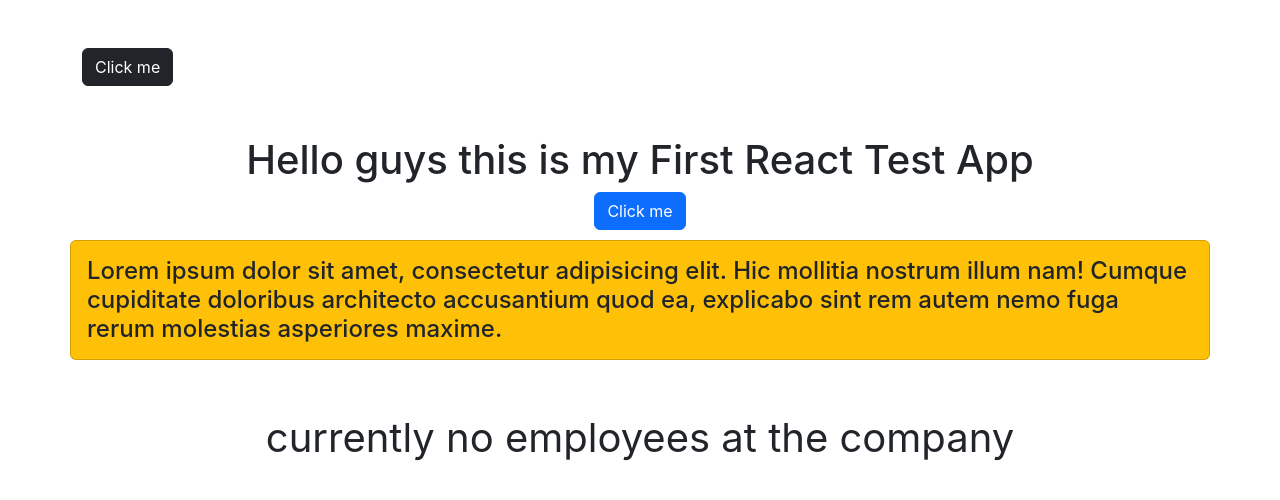
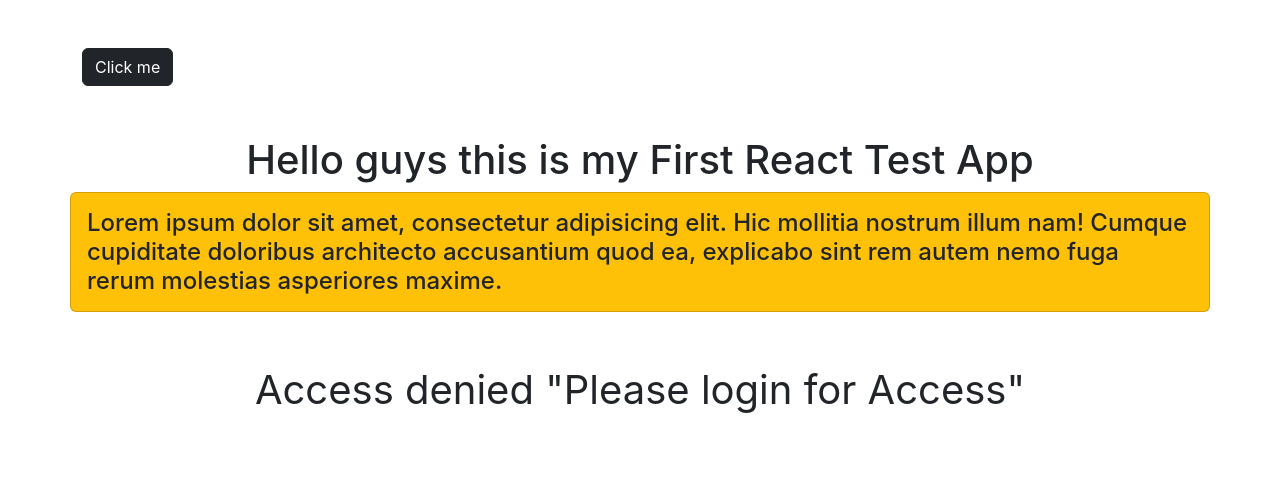
Before and after one commit to kiran8688/myReact-test, a React (Create React App) app: page / in a window 1280 px wide. Shown: the top 500 px of the page. Built offline with nearby package versions, Linux system fonts and the light colour scheme.

Commit message:
nothing commit

```diff
--- a/src/App.js
+++ b/src/App.js
@@ -3,40 +3,40 @@ import './App.css';
 import Home from './Components/Home/Home';
 import Button from './Components/Buttons/Button';
 import Employees from './Components/Employees/Employees';
-import { Component} from 'react';
+import { Component } from 'react';
 // import Home from './Components/home/home';
-class App extends Component{
+class App extends Component {
 
 
 
   state = {
-       employees :
+    employees:
       [
-            {id: 1, name: 'Emp-1', DOB: 1999, designation: 'Software', exp: 2},
-            {id: 2, name: 'Emp-2', DOB: 1991, designation: 'Engineer', exp: 5},
-            {id: 3, name: 'Emp-3', DOB: 1993, designation: 'Manager', exp: 10},
-            {id: 4, name: 'Emp-4', DOB: 1989, designation: 'Servent', exp: 7},
-            {id: 5, name: 'Emp-5', DOB: 1970, designation: 'Driver', exp: 11},
-            {id: 6, name: 'Emp-6', DOB: 1978, designation: 'Coder', exp: 15},
-            {id: 7, name: 'Emp-7', DOB: 1996, designation: 'Analyst', exp: 20},
-            {id: 8, name: 'Emp-8', DOB: 1985, designation: 'Security', exp: 12},
-            {id: 9, name: 'Emp-9', DOB: 1975, designation: 'Software', exp: 18},
-            {id: 10, name: 'Emp-10', DOB: 1990, designation: 'Coder', exp: 10},
-            {id: 11, name: 'Emp-11', DOB: 1971, designation: 'Plumber', exp: 14},
-            {id: 12, name: 'Emp-12', DOB: 1961, designation: 'Contractor', exp: 17},
-            {id: 13, name: 'Emp-13', DOB: 1983, designation: 'Tester', exp: 4},
-            {id: 14, name: 'Emp-14', DOB: 1994, designation: 'Developer', exp: 22},
-            {id: 15, name: 'Emp-15', DOB: 1974, designation: 'Software', exp: 11},
+        { id: 1, name: 'Emp-1', DOB: 1999, designation: 'Software', exp: 2 },
+        { id: 2, name: 'Emp-2', DOB: 1991, designation: 'Engineer', exp: 5 },
+        { id: 3, name: 'Emp-3', DOB: 1993, designation: 'Manager', exp: 10 },
+        { id: 4, name: 'Emp-4', DOB: 1989, designation: 'Servent', exp: 7 },
+        { id: 5, name: 'Emp-5', DOB: 1970, designation: 'Driver', exp: 11 },
+        { id: 6, name: 'Emp-6', DOB: 1978, designation: 'Coder', exp: 15 },
+        { id: 7, name: 'Emp-7', DOB: 1996, designation: 'Analyst', exp: 20 },
+        { id: 8, name: 'Emp-8', DOB: 1985, designation: 'Security', exp: 12 },
+        { id: 9, name: 'Emp-9', DOB: 1975, designation: 'Software', exp: 18 },
+        { id: 10, name: 'Emp-10', DOB: 1990, designation: 'Coder', exp: 10 },
+        { id: 11, name: 'Emp-11', DOB: 1971, designation: 'Plumber', exp: 14 },
+        { id: 12, name: 'Emp-12', DOB: 1961, designation: 'Contractor', exp: 17 },
+        { id: 13, name: 'Emp-13', DOB: 1983, designation: 'Tester', exp: 4 },
+        { id: 14, name: 'Emp-14', DOB: 1994, designation: 'Developer', exp: 22 },
+        { id: 15, name: 'Emp-15', DOB: 1974, designation: 'Software', exp: 11 },
 
       ],
     employeesSwitch: false,
-          login : false,
-          owner : `kiran`
+    login: false,
+    owner: `kiran`
   }
 
 
 
-        dispOwnerTitle =  `Hello ${this.state.owner} this is your First React Test App`
+  dispOwnerTitle = `Hello ${this.state.owner} this is your First React Test App`
   dispNotOwner = "Hello guys this is my First React Test App"
 
 
@@ -46,25 +46,27 @@ class App extends Component{
 
     const loginSwitch = this.state.login
 
-            this.setState({login:!loginSwitch})
-            this.setState({employeesSwitch:false})
+    this.setState({ login: !loginSwitch })
+    this.setState({ employeesSwitch: false })
 
 
 
 
   }
 
-            revelemployeesEventHandler=() =>{
+  revelemployeesEventHandler = () => {
     console.log("second")
 
-              if(this.state.login){
+    if (this.state.login) {
 
       // const revealEmployeeSwitch = this.state.employeesSwitch
-              this.setState({employeesSwitch:true})
+      this.setState({ employeesSwitch: true })
 
-              }else{
 
-                this.setState({employeesSwitch:false})
+
+    } else {
+
+      this.setState({ employeesSwitch: false })
 
 
     }
@@ -75,34 +77,27 @@ class App extends Component{
   render(props) {
 
 
+    var emp = (
+      <center className="fs-1" >Access denied "Please login for Access"</center>
+    )
+    if (this.state.login) {
 
-    // if(this.state.employeesSwitch){
-      // console.log(this.state.employeesSwitch)
+      var empButton = (<Button color="primary" onClick={this.revelemployeesEventHandler} />)
 
-
-      // this.state.employees.map((employee, index ) => {
-
-
-
-      // })
-
-
-    // }
-    var emp = (
-      <center className="fs-1" >currently no employees at the company </center>
-    )
       if (this.state.employeesSwitch) {
         console.log(this.state.employeesSwitch);
 
-      emp =( <div id='emp-card' className='col'>
-        {this.state.employees.map((employee, index) =>{
+        emp = (<div id='emp-card' className='col'>
 
-          return(
+
+          {this.state.employees.map((employee, index) => {
+
+            return (
 
 
               <Employees
 
-              className=" mb-5 rounded-4 text-black table  ms-5 card p-3 text-dark shadow-lg hover mb-3 bg-transparent "
+                className=" mb-5 rounded-4  text-truncate  ms-5 card p-3 shadow-lg "
                 key={this.state.employees[index].id}
                 name={this.state.employees[index].name}
                 Dob={this.state.employees[index].DOB}
@@ -118,19 +113,16 @@ class App extends Component{
 
         )
 
-
       }
-
-
-
+    }
 
     return (
 
       <div className="App"  ><br /><br />
         <Button color="dark" onClick={this.loginEventHandler}> </Button>
 
-      <h1 className=''>{this.state.login ? this.dispOwnerTitle : this.dispNotOwner }<Button color="primary" onClick={this.revelemployeesEventHandler}  /></h1>
-      <Home  className="card container mb-5 bg-warning p-3" text="Lorem ipsum dolor sit amet, consectetur adipisicing elit. Hic mollitia nostrum illum nam! Cumque cupiditate doloribus architecto accusantium quod ea, explicabo sint rem autem nemo fuga rerum molestias asperiores maxime." />
+        <h1 className=''>{this.state.login ? this.dispOwnerTitle : this.dispNotOwner}<br></br>{empButton}</h1>
+        <Home className="card container mb-5 bg-warning p-3" text="Lorem ipsum dolor sit amet, consectetur adipisicing elit. Hic mollitia nostrum illum nam! Cumque cupiditate doloribus architecto accusantium quod ea, explicabo sint rem autem nemo fuga rerum molestias asperiores maxime." />
         <div className="row">
 
 
@@ -144,20 +136,4 @@ class App extends Component{
     );
   }
 }
-export default  App;
-
-
-// {/* <Button  /><H1Tag text={this.props.text}/> */}
-
-
-
-
-// onclick = {this.props.onclick}
-
-
-// {/* <Home /> */}
-// {/* <Home />
-// <Button /><br /><br />
-// <Button color="danger"/>
-// <Button color="primary"/>
-// <Button color="secondary"/> */}
+export default App;
--- a/src/Components/Buttons/Button.jsx
+++ b/src/Components/Buttons/Button.jsx
@@ -42,7 +42,7 @@ class Button extends Component{
 
  Button.defaultProps = {
     color: 'info',
-    // onclick : "Hello guys this is my First React Test App"
+
 }
 
 export default Button;
```
Lines whose indentation alone changed are shown as unchanged.
